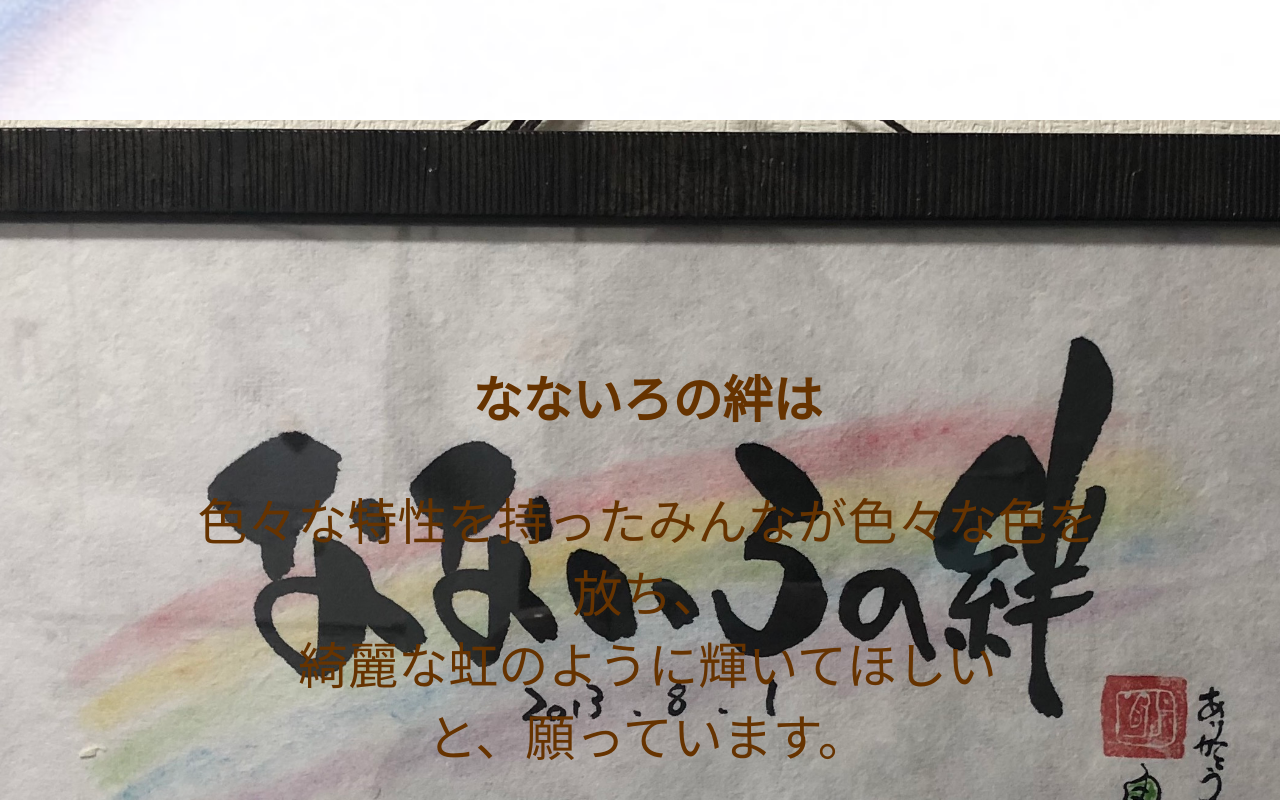
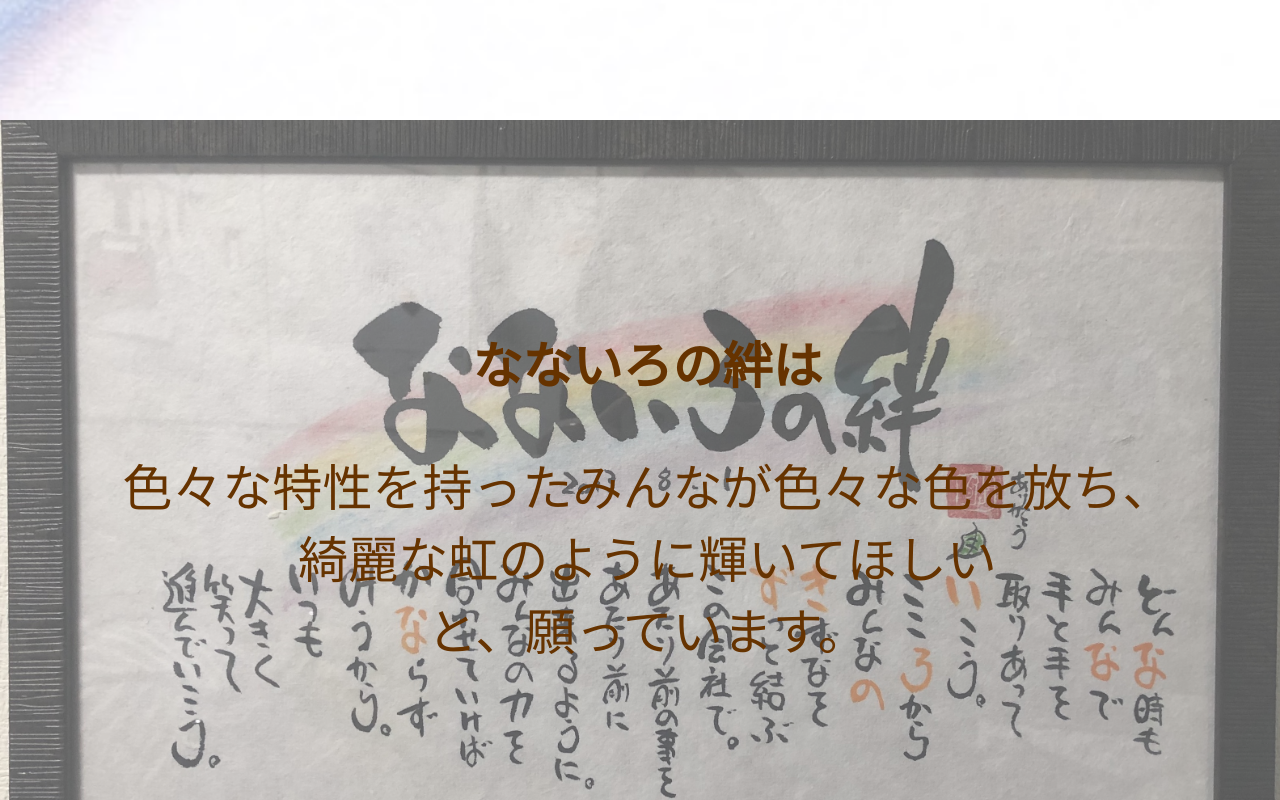
Before and after one commit to hanahana11/nanairo, a plain HTML site: page 末利花_ハナ/index.html in a window 1280 px wide. Shown: the part 680-1480 px from the top of the page. Drawn offline with Linux system fonts and the light colour scheme; a web font is replaced by a local one.

Commit message:
Add white layer

```diff
--- a/末利花_ハナ/index.html
+++ b/末利花_ハナ/index.html
@@ -22,13 +22,16 @@
 <!--        <p>ーnanairo no kizunaー</p>-->
     </header>
 
-    <section class="about" id="about">
+  <section class="about" id="about">
+    <div class="white_layer"></div>
+    <div class="content">
       <h2 class="title">なないろの絆は</h2>
       <p class="nanairo">
           色々な特性を持ったみんなが色々な色を放ち、<br>
           綺麗な虹のように輝いてほしい<br>
           と、願っています。
       </p>
+    </div>
   </section>
 
    <section class="part" id="part">
--- a/末利花_ハナ/stylesheet.css
+++ b/末利花_ハナ/stylesheet.css
@@ -41,11 +41,32 @@ header p {
 .about {
     height: 100vh;
     color: #663300;
-    padding: 15em 10em;
     background-image: url(img/nanaironokizunaha.JPG);
     background-size: cover;
     background-repeat: no-repeat;
     background-position: center;
+
+    z-index: -15;
+    position: relative;
+
+    display: flex;
+    justify-content: center;
+    align-items: center;
+}
+
+.content {
+    z-index: 15;
+}
+
+.white_layer {
+    width: 100%;
+    height: 100vh;
+
+    z-index: -10;
+    left: 0;
+    top: 0;
+    position: absolute;
+    background-color: rgba(255, 255, 255, 0.33);
 }
 
 .part {
```
